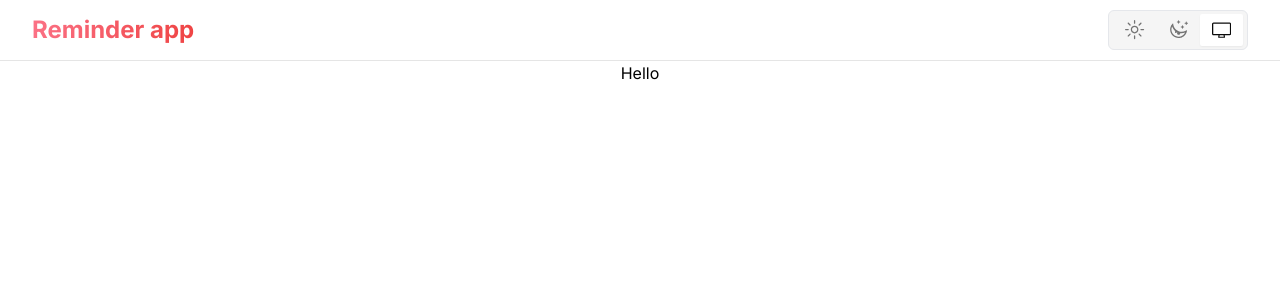
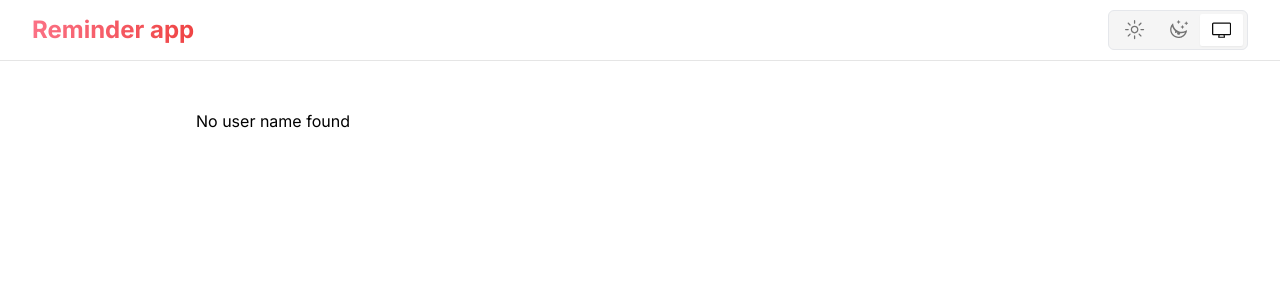
Before and after one commit to MohAlkurdi/reminder-app, a Next.js app: page / in a window 1280 px wide. Shown: the top 300 px of the page. Built offline with nearby package versions, Linux system fonts and the light colour scheme; no server answers.

Commit message:
setup page layout

```diff
--- /dev/null
+++ b/app/(dashboard)/layout.tsx
@@ -0,0 +1,13 @@
+function layout({ children }: { children: React.ReactNode }) {
+  return (
+    <div className="flex min-h-screen w-full flex-col items-center">
+      <div className="flex flex-grow w-full justify-center dark:bg-neutral-950">
+        <div className="max-w-[920px] flex flex-col flex-grow px-4 py-12">
+          {children}
+        </div>
+      </div>
+    </div>
+  );
+}
+
+export default layout;
--- /dev/null
+++ b/app/(dashboard)/page.tsx
@@ -0,0 +1,39 @@
+import { Skeleton } from "@/components/ui/skeleton";
+import { currentUser } from "@clerk/nextjs";
+import { Suspense } from "react";
+
+export default async function Home() {
+  return (
+    <>
+      <Suspense fallback={<WelcomeMsgFallback />}>
+        <WelcomeMsg />
+      </Suspense>
+    </>
+  );
+}
+
+const WelcomeMsg = async () => {
+  const user = await currentUser();
+  if (!user) {
+    return "No user name found";
+  }
+  return (
+    <div className="flex w-full">
+      <h1 className="text-4xl font-bold">
+        Welcome,
+        <br /> {user?.firstName}
+      </h1>
+    </div>
+  );
+};
+
+const WelcomeMsgFallback = () => {
+  return (
+    <div className="flex w-full">
+      <h1 className="text-4xl font-bold">
+        <Skeleton className="w-[150px] h-[36px]" />
+        <Skeleton className="w-[150px] h-[36px]" />
+      </h1>
+    </div>
+  );
+};
--- a/app/layout.tsx
+++ b/app/layout.tsx
@@ -30,7 +30,9 @@ export default function RootLayout({
             <div className="flex min-h-screen w-full flex-col items-center dark:bg-black">
               <Navbar />
               <Separator />
-              {children}
+              <main className="flex flex-grow w-full items-center justify-center dark:bg-neutral-950">
+                {children}
+              </main>
             </div>
           </ThemeProviders>
         </body>
--- a/app/page.tsx
+++ /dev/null
@@ -1,3 +0,0 @@
-export default function Home() {
-  return <div>Hello</div>;
-}
--- /dev/null
+++ b/components/ui/skeleton.tsx
@@ -0,0 +1,15 @@
+import { cn } from "@/lib/utils"
+
+function Skeleton({
+  className,
+  ...props
+}: React.HTMLAttributes<HTMLDivElement>) {
+  return (
+    <div
+      className={cn("animate-pulse rounded-md bg-neutral-100 dark:bg-neutral-800", className)}
+      {...props}
+    />
+  )
+}
+
+export { Skeleton }
```
